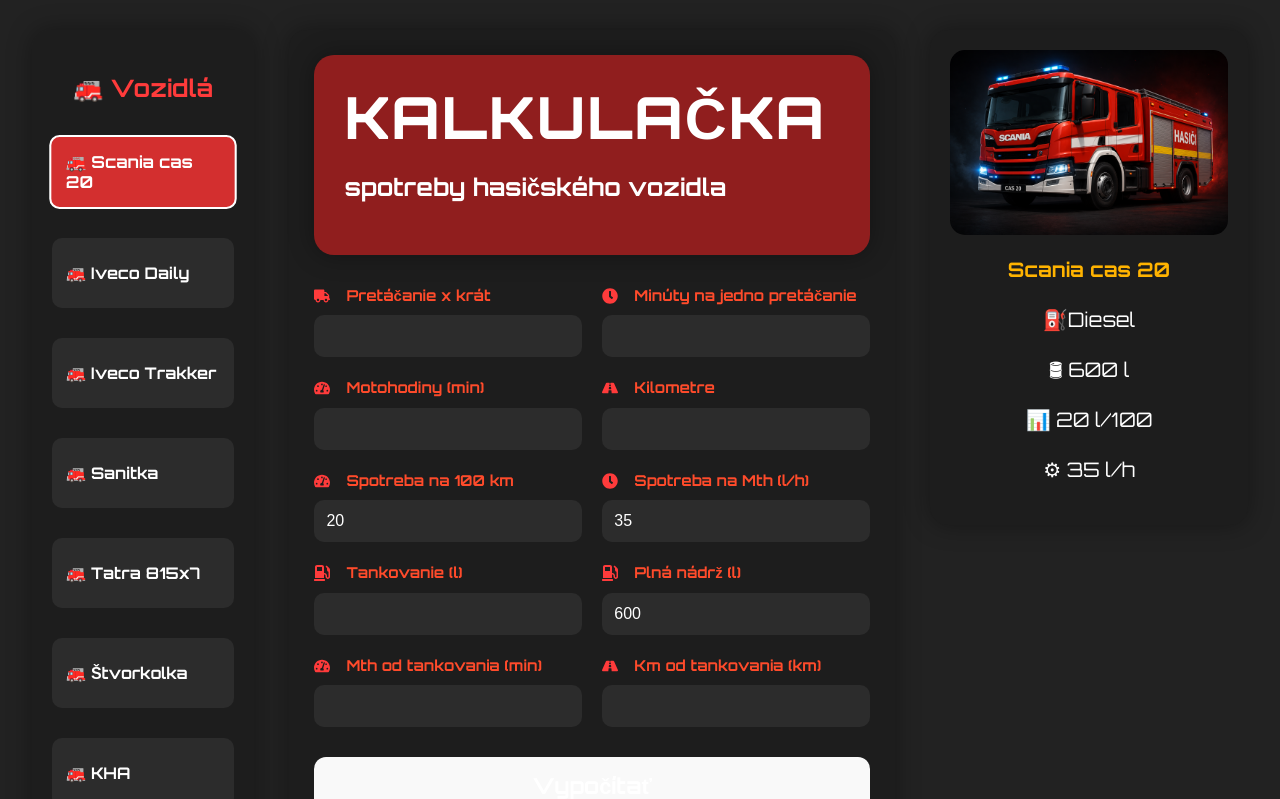
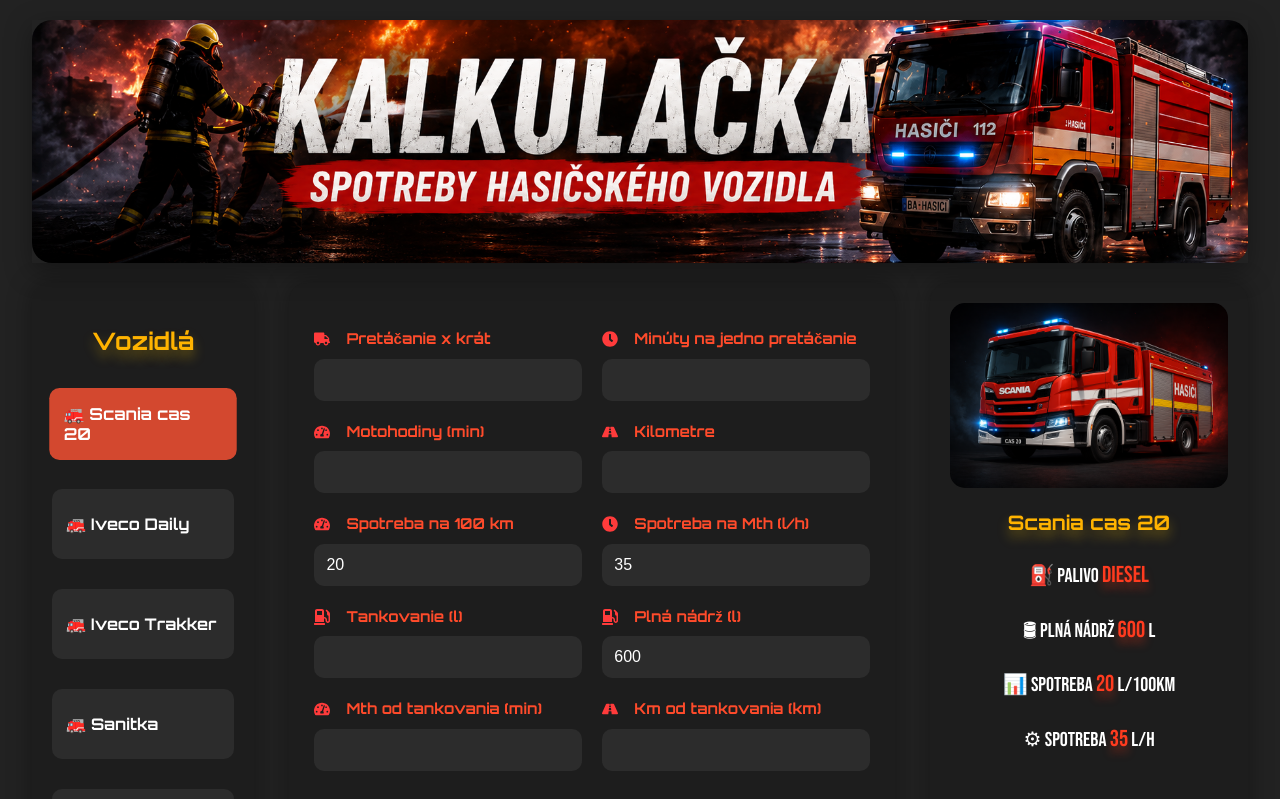
Before and after one commit to knapcikmarek/vyuctovanie, a React (Vite) app: page / in a window 1280 px wide. Shown: the top 799 px of the page. Built offline with nearby package versions, Linux system fonts and the light colour scheme.

Commit message:
banner a uprava fontu

```diff
--- a/src/App.css
+++ b/src/App.css
@@ -1,3 +1,4 @@
+@import url('https://fonts.googleapis.com/css2?family=Bebas+Neue&display=swap');
 @import url('https://fonts.googleapis.com/css2?family=Orbitron:wght@400;500;600;700;800&display=swap');
 
 html,
@@ -9,7 +10,7 @@
   align-items: flex-start;
   background: #121212;
   color: white;
-  font-family: 'Orbitron',sans-serif;
+  font-family: 'Bebas Neue',sans-serif;
 }
 body{
   background: #222;
@@ -18,15 +19,14 @@
 }
 
 .container{
-  display:grid;
-  grid-template-columns:220px 1fr 340px;
-  gap:25px;
+    width:95%;
+    max-width:1800px;
+    margin:0 auto;
+    display:grid;
+    grid-template-columns:260px 1fr 340px;
+    gap:20px;
+    padding-top: 55px;
 
-  width:95%;
-  max-width:1800px;
-
-  margin:30px auto;
-  align-items:start;
 }
 
 .title h1{
@@ -44,23 +44,6 @@
   color: #e53935;
   margin-bottom: 30px;
   text-shadow: 0 0 10px rgba(229,57,53,.5);
-}
-
-.header{
-  display:flex;
-  align-items:center;
-  gap:25px;
-
-  background:#901e1e;
-  border-radius:20px;
-
-  padding:30px;
-  margin-bottom:30px;
-
-  box-shadow:0 0 25px rgba(0,0,0,.35);
-}
-.header-logo{
-  width: 50%;
 }
 
 .header h1{
@@ -126,11 +109,13 @@
 }
 
 button:hover {
-  background: #001eff;
+  background: #f24343;
 }
 
 .reslt-container{
   margin-top: 35px;
+  font-family: 'Bebas Neue',sans-serif;
+
 }
 .result-container h2{
   color: #ffb300;
@@ -160,6 +145,7 @@
     font-weight:600;
     color:#ddd;
     margin-bottom:16px;
+    font-family: 'Bebas Neue',sans-serif;
 }
 
 
@@ -223,6 +209,7 @@
   font-size: 25px;
   margin: 0;
   text-align: center;
+  font-family: 'Bebas Neue',sans-serif;
 }
 
 
@@ -345,12 +332,49 @@
   font-size: 20px;
   color:#ffb300;
   margin-bottom:20px;
+  text-shadow: 0 7px 12px rgba(255, 200, 0, .35);
 }
 
 .vehicle-card p{
   font-size:20px;
   margin-bottom:20px ;
+  font-family: 'Bebas Neue',sans-serif;
 }
+
+.value-vozidlo{
+  color: #ff3b1f;
+  font-size: 23px;
+  font-weight: 900;
+  text-shadow: 0 7px 8px rgba(255, 60, 30,.35);
+}
+
+.header{
+  width:95%;
+  max-width: 1800px;
+  margin: 20px auto -35px auto;
+
+  position:relative;
+  z-index: 100;
+  box-shadow: 0 8px 25px rgba(0,0,0,.35);
+
+  overflow: visible;
+}
+
+.header-image{
+  width:100%;
+  aspect-ratio: 5/1;
+  object-fit:cover;
+  display:block;
+  border-radius: 20px;
+  box-shadow: 0 20px 50px rgba(0,0,0,.45)
+              0 8px 25px rgba(255, 60, 0, .18);
+
+
+
+
+}
+
+
 
 .sidebar{
   width:15%;
@@ -392,18 +416,14 @@
 
 .vehicle:hover{
   background:#444;
+  box-shadow: 0 0px 25px rgba(177, 158, 9, 0.637); ;
 }
-
-.vehicle.active{
-  background:#d62828;
-  font-weight:bold;
-}
-
 
 .sidebar h2{
   text-align:center;
-  color:#ff3b3b;
   margin-bottom:20px;
+  color: #ffb300;
+  text-shadow: 0 7px 12px rgba(255, 200, 0, .35);
 }
 
 .vehicle{
@@ -425,8 +445,8 @@
 }
 
 .vehicle.active{
-  background:#d32f2f;
-  border: 2px solid #ffffff;
+  background:#d3482f;
+  border: none;
   transform: scale(1.03);
 }
 
@@ -441,7 +461,9 @@
   display:none;
 }
 
+
 @media (max-width:768px){
+
 
   .sidebar{
       display:none;
@@ -463,9 +485,29 @@
       border:2px solid #ff3b1f;
       outline:none;
   }
-}
 
-@media (max-width:768px){
+
+
+  .header{
+      width:95%;
+      margin:10px auto;
+      padding:0;
+  }
+
+  .header-image{
+      width:100%;
+      height:auto;
+      max-height:120px;
+      object-fit:cover;
+      border-radius:18px;
+  }
+
+  .container{
+      padding-top:10px;
+  }
+
+
+
 
   .container{
       display:block;
@@ -519,12 +561,11 @@
   button{
       width:100%;
   }
-  }
 
-  @media (max-width: 768px){
+
     .right-panel{
-      display:none}
-  }
+      display:none
+    }
 
   input,
   button,
@@ -532,17 +573,11 @@
     width: 100%;
     box-sizing: border-box;
   }
-
-  @media (max-width: 768px){
     .title h1 {
       font-size: 42px;
       word-break: break-word;
     }
-  }
-
-  @media (max-width:768px){
-
-    .container{
+      .container{
         display: block;
         width:100%;
         max-width:100%;
@@ -557,12 +592,6 @@
         padding:15px;
         margin:0px;
         border-radius: 0;
-    }
-
-    .header{
-        flex-direction:column;
-        text-align:center;
-        padding:20px;
     }
 
     .header-logo{
--- a/src/App.jsx
+++ b/src/App.jsx
@@ -158,12 +158,18 @@
   }
 
   return (
+    <div>
+    <header className="header">
+    <img
+          src={"images/header.png"}
+          className="header-image"
+          alt="Header"
+        />
+    </header>
+    <div className="container">
+    <div className="sidebar">
 
-    <div className="container">
-
-      <div className="sidebar">
-
-<h2>🚒 Vozidlá</h2>
+<h2>Vozidlá</h2>
 
 {vozidla.map((v) => (
   <button
@@ -182,16 +188,10 @@
 
 
 </div>
+
       <div className="main-panel">
 
-      <div className="header">
 
-        <div>
-          <h1>KALKULAČKA</h1>
-          <h2>spotreby hasičského vozidla</h2>
-        </div>
-
-      </div>
       <div className="mobile-select">
       <select
         value={vybraneVozidlo.id}
@@ -429,11 +429,13 @@
     alt={vybraneVozidlo.nazov}
     />
     <h2>{vybraneVozidlo.nazov}</h2>
-    <p>⛽{vybraneVozidlo.palivo}</p>
-    <p>🛢 {vybraneVozidlo.plnaNadrz} l</p>
-    <p>📊 {vybraneVozidlo.spotreba100} l/100</p>
-    <p>⚙ {vybraneVozidlo.spotrebaMth} l/h</p>
+    <p>⛽ Palivo <span className="value-vozidlo">{vybraneVozidlo.palivo}</span></p>
+    <p>🛢 Plná nádrž <span className="value-vozidlo">{vybraneVozidlo.plnaNadrz}</span> l</p>
+    <p>📊 Spotreba  <span className="value-vozidlo">{vybraneVozidlo.spotreba100}</span> l/100km</p>
+    <p>⚙ Spotreba  <span className="value-vozidlo">{vybraneVozidlo.spotrebaMth}</span> l/h</p>
+    <button onClick={vypocitaj}>Vypočítať</button>
   </div>
+</div>
 </div>
 </div>
 
```
Also changed, not shown: public/images/header.png (added).
